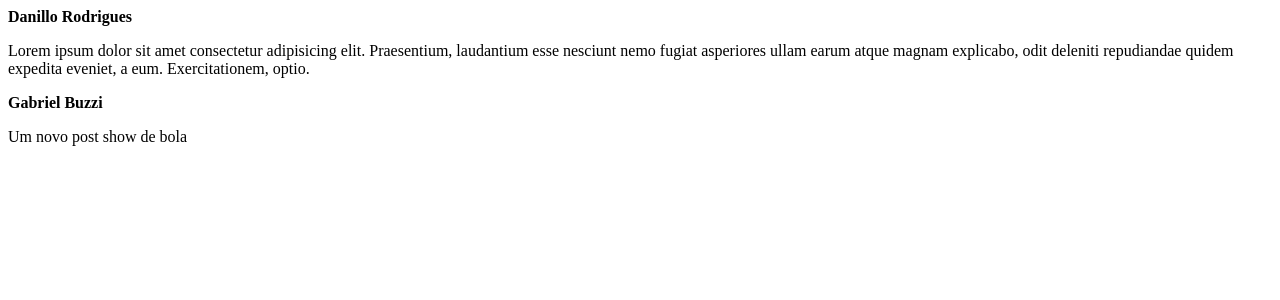
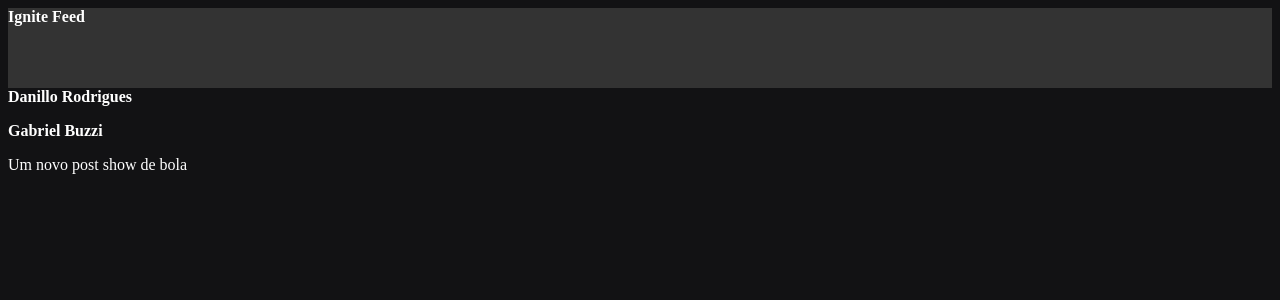
Before and after one commit to danillobr/-ignite-reactjs, a React (Vite) app in the folder 01-fundamentos-reactjs/: page / in a window 1280 px wide. Shown: the top 300 px of the page. Built offline with nearby package versions, Linux system fonts and the light colour scheme.

Commit message:
CSS Modules

```diff
--- a/01-fundamentos-reactjs/src/App.jsx
+++ b/01-fundamentos-reactjs/src/App.jsx
@@ -1,11 +1,17 @@
-import {Post} from "./Post"
+import { Header } from "./components/Header";
+import {Post} from "./Post";
+
+import './styles.css'
 
 export function App() {
   return (
     <div>
+      <Header />
+
       <Post
         author= "Danillo Rodrigues"
-        content="Lorem ipsum dolor sit amet consectetur adipisicing elit. Praesentium, laudantium esse nesciunt nemo fugiat asperiores ullam earum atque magnam explicabo, odit deleniti repudiandae quidem expedita eveniet, a eum. Exercitationem, optio."
+        con
+        tent="Lorem ipsum dolor sit amet consectetur adipisicing elit. Praesentium, laudantium esse nesciunt nemo fugiat asperiores ullam earum atque magnam explicabo, odit deleniti repudiandae quidem expedita eveniet, a eum. Exercitationem, optio."
       />
       <Post
         author= "Gabriel Buzzi"
--- /dev/null
+++ b/01-fundamentos-reactjs/src/components/Header.jsx
@@ -0,0 +1,10 @@
+
+import styles from './Header.module.css';
+
+export function Header (){
+    return (
+        <header className ={styles.header}>
+            <strong> Ignite Feed </strong>
+        </header>
+    );
+}
--- /dev/null
+++ b/01-fundamentos-reactjs/src/components/Header.module.css
@@ -0,0 +1,4 @@
+.header{
+    background: #333;
+    height: 80px;
+}
--- /dev/null
+++ b/01-fundamentos-reactjs/src/styles.css
@@ -0,0 +1,4 @@
+body{
+    background: #121214;
+    color: #fff;
+}
```
